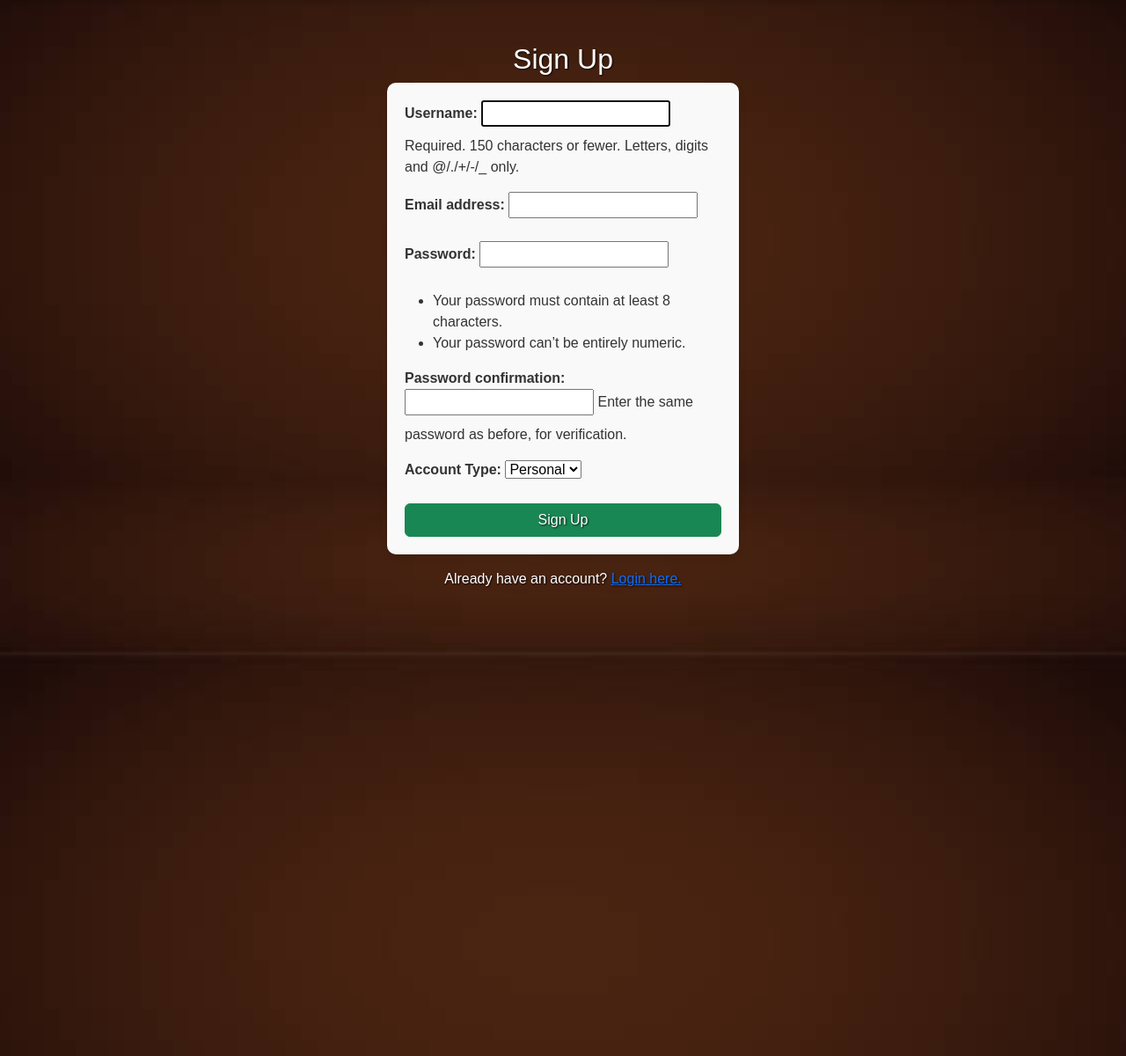
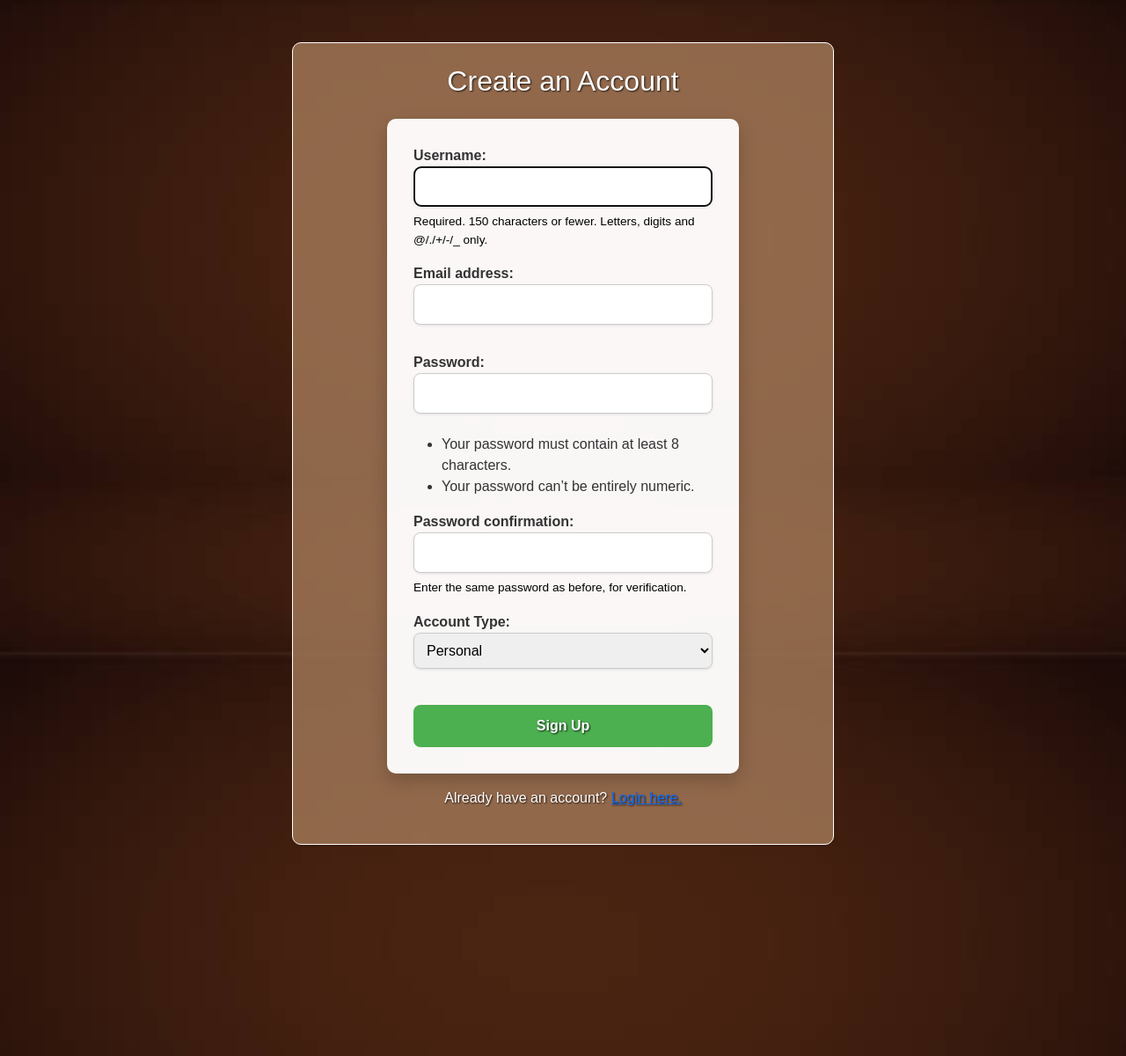
Before and after one commit to Martin-Gubala/WAD2-8C, a Django app: page /signup/ in a window 1280 px wide. Shown: the part 56-1256 px from the top of the page at 88% size. Run offline with Django 3.2, Linux system fonts and the light colour scheme.

Commit message:
Login & Signup pages css

```diff
--- a/WAD2-8C/WAD2_Project/cafeCritics/static/css/style.css
+++ b/WAD2-8C/WAD2_Project/cafeCritics/static/css/style.css
@@ -100,10 +100,10 @@ footer {
     text-shadow: none;
     max-width: 400px; /* Maximum width to keep forms manageable in size */
     margin: 0 auto; /* Centering forms horizontally */
-    background: #f9f9f9; /* Light grey background to differentiate form from other content */
-    padding: 20px; /* Padding around form elements for spacing */
+    background: rgba(255, 255, 255, 0.95); /* Light grey background to differentiate form from other content */
+    padding: 30px; /* Padding around form elements for spacing */
     border-radius: 10px; /* Rounded corners for aesthetic appeal */
-    box-shadow: 0px 4px 8px rgba(0, 0, 0, 0.1);
+    box-shadow: 0px 8px 20px rgba(0, 0, 0, 0.2);
 }
 
 .login-form label, .signup-form label {
@@ -112,15 +112,32 @@ footer {
     font-weight: bold; /* Bold labels for better visibility */
 }
 
-.login-form input, .signup-form input {
-    text-shadow: none ;
-    color: #333; /* Dark grey text for input fields */
-    margin-bottom: 10px; /* Spacing between input fields */
+.login-form input, .login-form select {
+    margin-bottom: 15px;
+    border-radius: 8px;
+    padding: 10px;
+    border: 1px solid #ccc;
+    width: 100%;
+    box-shadow: 0 1px 3px rgba(0,0,0,0.1);
+}
+
+.signup-form input,
+.signup-form select {
+    margin-bottom: 15px;
+    border-radius: 8px;
+    padding: 10px;
+    border: 1px solid #ccc;
+    width: 100%;
+    box-shadow: 0 1px 3px rgba(0,0,0,0.1);
 }
 
 .signup-form .helptext {
-    color: #333; /* Set help text color to black */
-    text-shadow: none ;
+    display: block;
+    margin-top: -8px;
+    margin-bottom: 10px;
+    font-size: 0.85rem;
+    color: #000000;
+    text-shadow: none;
 }
 
 .btn {
@@ -293,3 +310,33 @@ footer {
   .page-fade-in .btn {
     animation: fadeIn 2s ease-out forwards;
   }
+
+.signup-form button[type="submit"] {
+    background-color: #4CAF50;
+    color: white;
+    font-weight: bold;
+    padding: 12px;
+    border: none;
+    border-radius: 8px;
+    width: 100%;
+    transition: background-color 0.3s ease;
+}
+
+.signup-form button[type="submit"]:hover {
+    background-color: #3e8e41;
+}
+
+.login-form button[type="submit"] {
+    background-color: #4CAF50;
+    color: white;
+    font-weight: bold;
+    padding: 12px;
+    border: none;
+    border-radius: 8px;
+    width: 100%;
+    transition: background-color 0.3s ease;
+}
+
+.login-form button[type="submit"]:hover {
+    background-color: #3e8e41;
+}
--- a/WAD2-8C/templates/registration/signup.html
+++ b/WAD2-8C/templates/registration/signup.html
@@ -3,8 +3,9 @@
 {% block title %}Sign Up{% endblock %}
 
 {% block content %}
-<div class="container mt-5">
-    <h2 class="text-center">Sign Up</h2>
+<div class="container mt-5 col-md-6 offset-md-3 page-fade-in">
+    <div class="card shadow-sm p-4">
+        <h2 class="text-center mb-4">Create an Account</h2>
 
     <!-- Form for user registration -->
     <form method="post" class="signup-form">
@@ -13,6 +14,8 @@
         <button type="submit" class="btn btn-success w-100">Sign Up</button>
     </form>
     <!-- Link for users who already have an account -->
-    <p class="mt-3 text-center">Already have an account? <a href="{% url 'cafeCritics:login' %}">Login here.</a></p>
+    <p class="mt-3 text-center">
+        Already have an account? <a href="{% url 'cafeCritics:login' %}">Login here.</a>
+    </p>
 </div>
 {% endblock %}
```
Also changed, not shown: WAD2-8C/templates/registration/login.html (+9 -6 lines).
